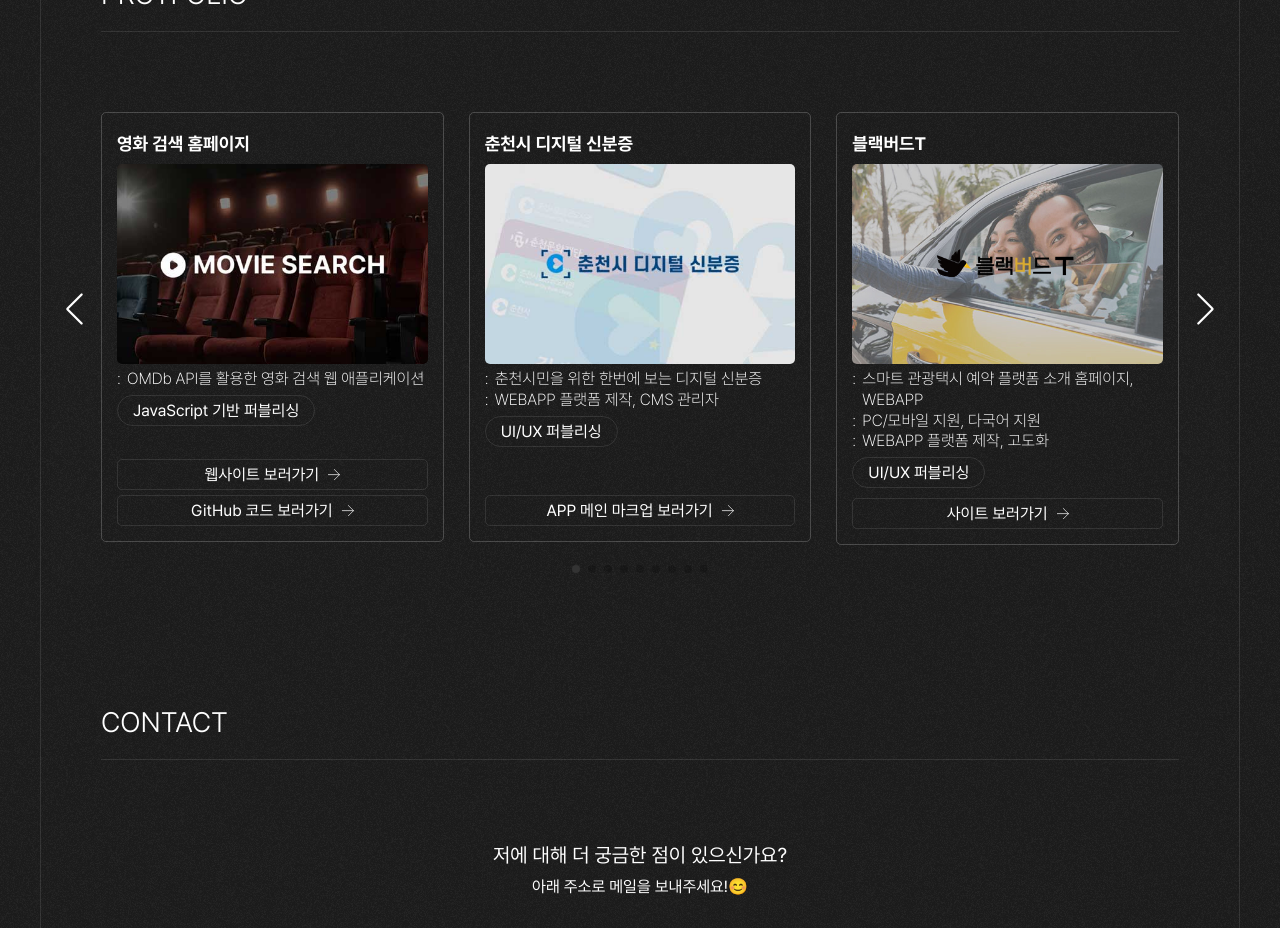
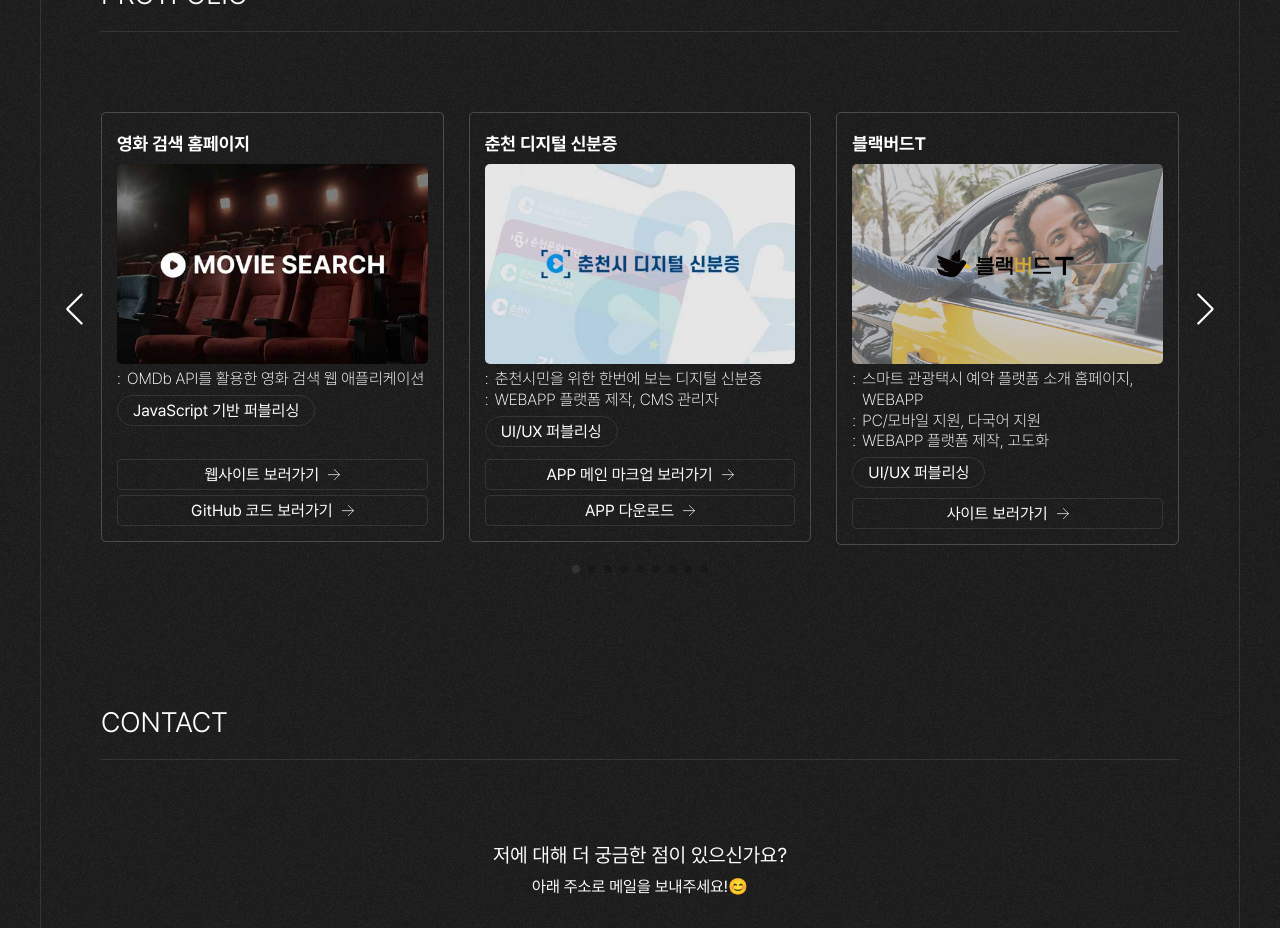
Before and after one commit to k-bora/portfolio-3rd, a Vue app: page / in a window 1280 px wide. Shown: the part 2220-3148 px from the top of the page. Built offline with nearby package versions, Linux system fonts and the light colour scheme.

Commit message:
춘천 디지털 신분증 업데이트

```diff
--- a/src/components/Portfolio.vue
+++ b/src/components/Portfolio.vue
@@ -77,7 +77,7 @@
             </swiper-slide>
             <swiper-slide class="portList__item">
               <div>
-                <strong class="tit">춘천시 디지털 신분증</strong>
+                <strong class="tit">춘천 디지털 신분증</strong>
                 <div class="imgBox"><img src="../assets/image/port_chuncheon.jpg" /></div>
                 <div class="txtBox">
                   <span class="txt">춘천시민을 위한 한번에 보는 디지털 신분증</span>
@@ -90,6 +90,23 @@
               <div>
                 <a href="https://k-bora.github.io/portfolio-2nd/portfolio/014_chuncheon/app/html/app-main.html" target="_blank" class="btnLink"
                   >APP 메인 마크업 보러가기
+                  <svg
+                    class="arrowRight"
+                    xmlns="http://www.w3.org/2000/svg"
+                    xmlns:xlink="http://www.w3.org/1999/xlink"
+                    x="0px"
+                    y="0px"
+                    viewBox="0 0 34.2 32.3"
+                    xml:xpace="preserve"
+                    style="stroke-width: 2"
+                  >
+                    <line x1="0" y1="16" x2="33" y2="16"></line>
+                    <line x1="17.3" y1="0.7" x2="33.2" y2="16.5"></line>
+                    <line x1="17.3" y1="31.6" x2="33.5" y2="15.4"></line>
+                  </svg>
+                </a>
+                <a href="https://play.google.com/store/apps/details?id=app.ccdid.kr&pli=1" target="_blank" class="btnLink"
+                  >APP 다운로드
                   <svg
                     class="arrowRight"
                     xmlns="http://www.w3.org/2000/svg"
```
